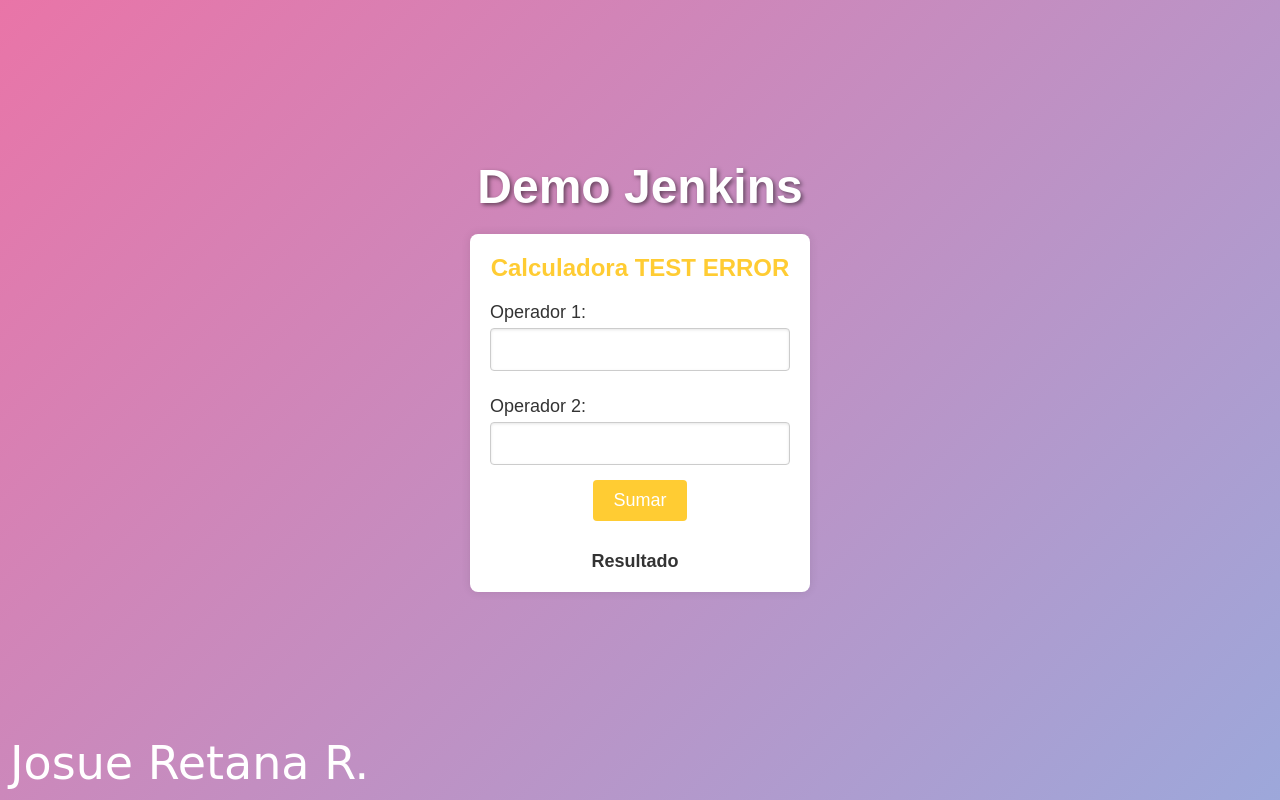
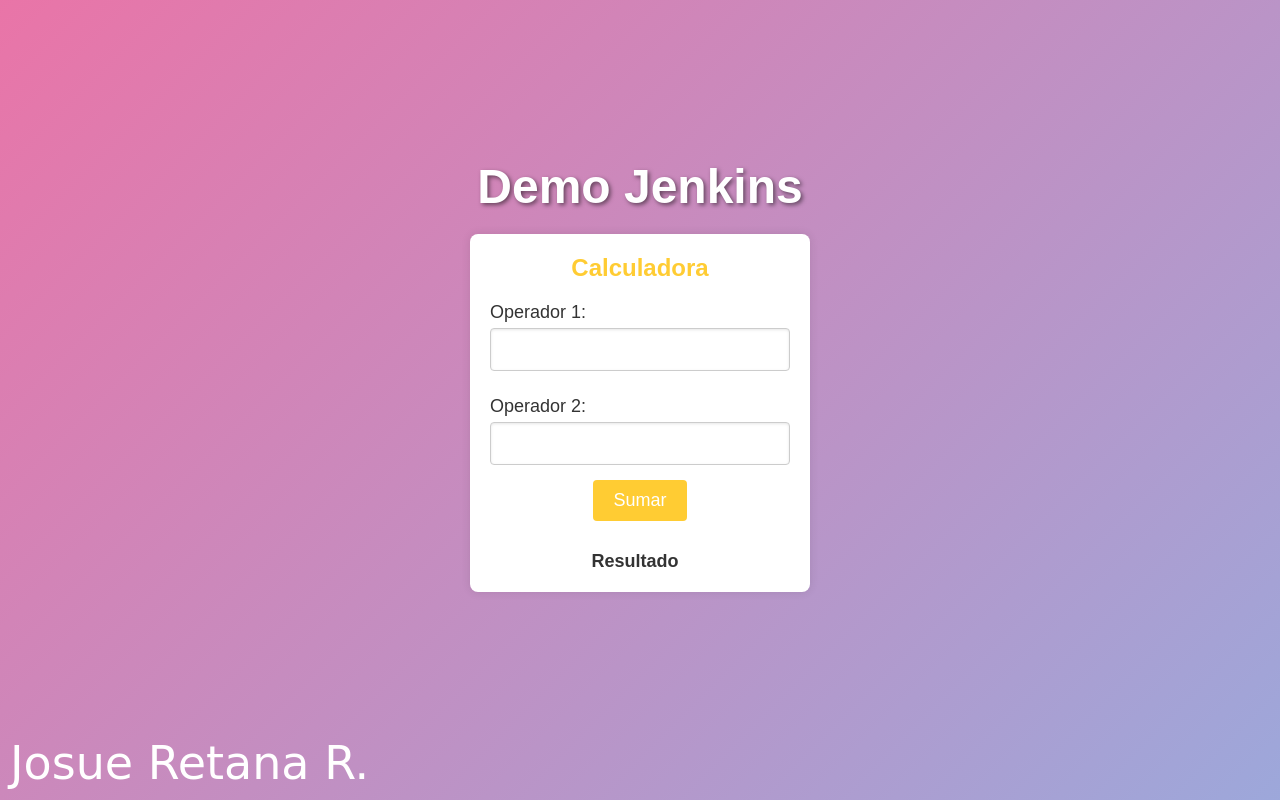
Before and after one commit to JosueRR/jenkins-demo, a plain HTML site: page webpage-src/index.html in a window 1280 px wide. Drawn offline with nearby package versions, Linux system fonts and the light colour scheme.

Commit message:
Cambio demo

```diff
--- a/webpage-src/index.html
+++ b/webpage-src/index.html
@@ -112,7 +112,7 @@
             <h1>Demo Jenkins</h1>
         </div>
         <div class="container">
-            <h2>Calculadora TEST ERROR</h2>
+            <h2>Calculadora</h2>
             <div>
                 <label for="txtOperador1">Operador 1:</label>
                 <input type="number" id="txtOperador1">
```
